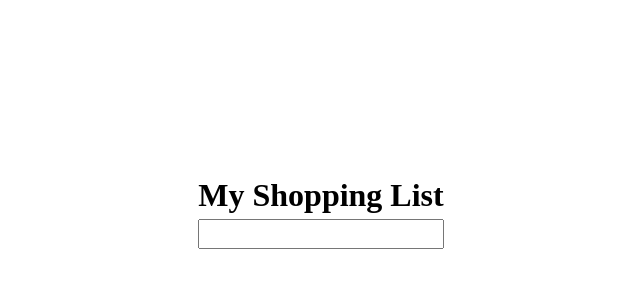
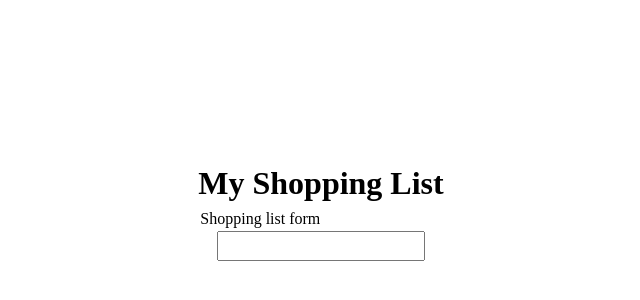
Before and after one commit to JJWallis/practical-questions, a React (Create React App) app: page / in a window 1280 px wide. Shown: the part 190-490 px from the top of the page, without its empty margins (319-959 px from the left). Built offline with nearby package versions, Linux system fonts and the light colour scheme; the HTML template or start-up script is replaced by a standard one.

Commit message:
fieldset setup

```diff
--- a/src/App.tsx
+++ b/src/App.tsx
@@ -7,6 +7,8 @@ const App: FC = () => {
    return (
       <main>
          <h1>My Shopping List</h1>
+         <fieldset>
+            <legend>Shopping list form</legend>
             <label htmlFor="search-input" className="label">
                Food search
             </label>
@@ -16,6 +18,7 @@ const App: FC = () => {
                value={search}
                onChange={({ target }) => setSearch(target.value)}
             />
+         </fieldset>
       </main>
    )
 }
--- a/src/index.css
+++ b/src/index.css
@@ -107,6 +107,18 @@ main {
    place-content: center;
 }
 
+main,
+fieldset {
+   display: grid;
+   place-content: center;
+}
+
+fieldset {
+   border: 0;
+   padding: 0;
+   margin: 0;
+}
+
 .label {
    position: absolute;
    top: 9000px;
```
Lines whose indentation alone changed are shown as unchanged.
